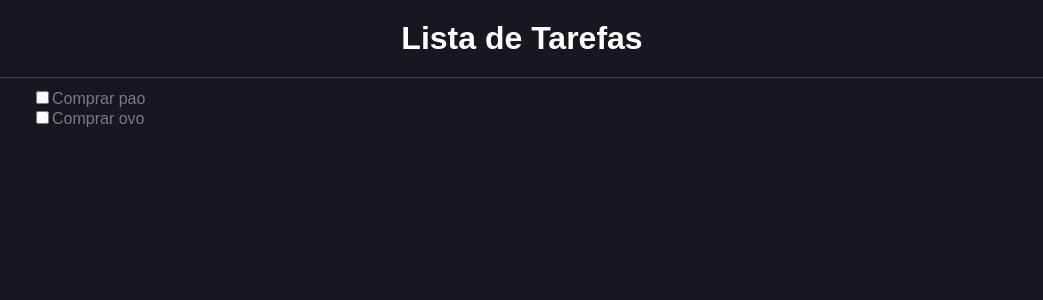
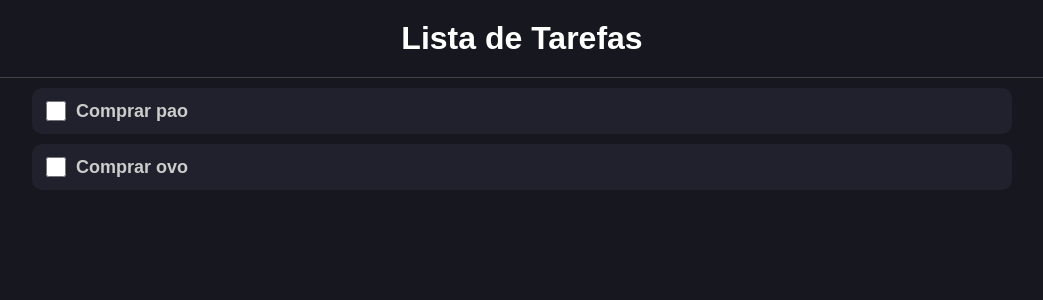
Before and after one commit to guisaoncella/react-lista-tarefas, a React (Vite) app: page / in a window 1280 px wide. Shown: the top 300 px of the page, without its empty margins (118-1161 px from the left). Built offline with nearby package versions, Linux system fonts and the light colour scheme.

Commit message:
:lipstick: feat: update ListItem style

```diff
--- a/src/components/ListItem/styles.ts
+++ b/src/components/ListItem/styles.ts
@@ -1,3 +1,22 @@
 import styled from "styled-components";
 
-export const Container = styled.div``;
+export const Container = styled.div`
+    display: flex;
+    background-color: #20212C;
+    padding: 10px;
+    border-radius: 10px;
+    margin-bottom: 10px;
+    align-items: center;
+
+    input{
+        width: 20px;
+        height: 20px;
+        margin-right: 10px;
+    }
+
+    label{
+        font-size: 18px;
+        font-weight: 600;
+        color: #ccc;
+    }
+`;
```
